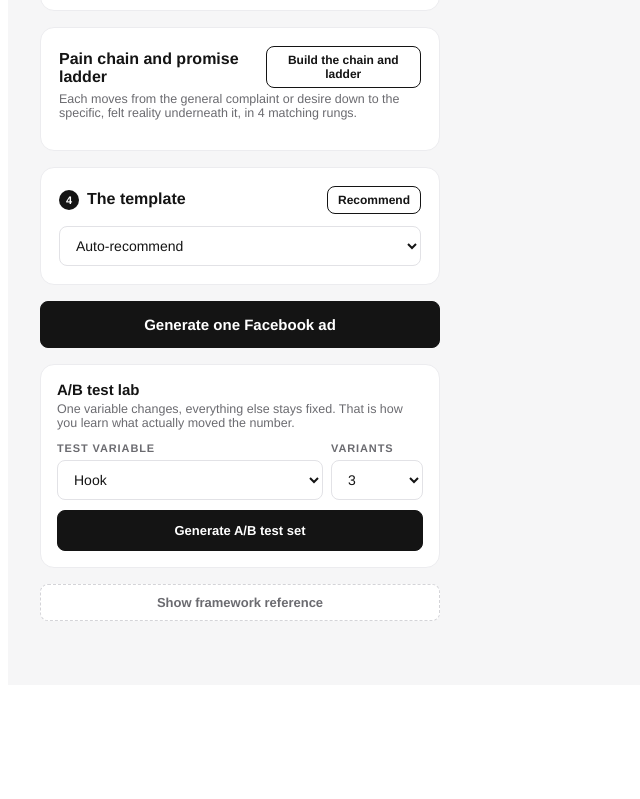
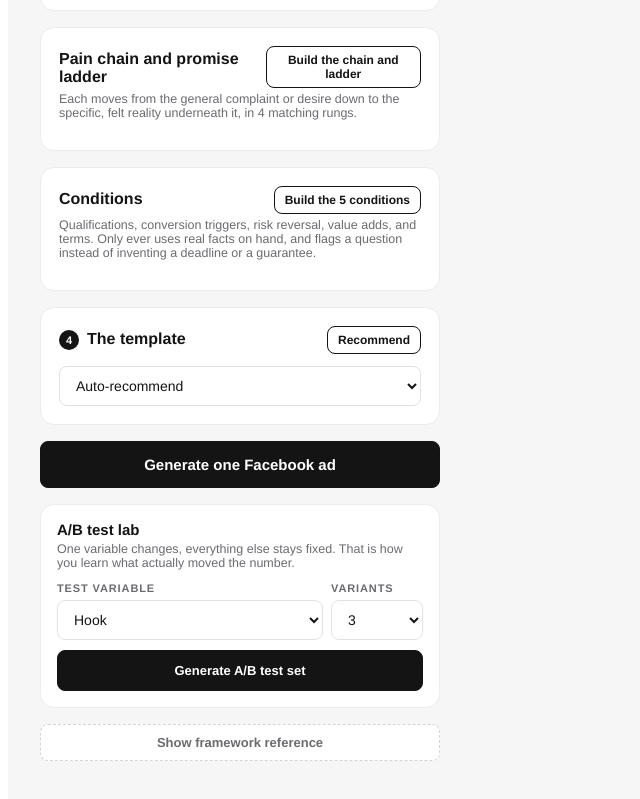
Before and after one commit to mariam741/anvil, a React (Vite) app: page / in a window 1280 px wide. Shown: the part 3186-3985 px from the top of the page, without its empty margins (0-640 px from the left). Before the commit the page ends 3879 px from the top, so only its background shows below. Built offline with nearby package versions, Linux system fonts and the light colour scheme.

Commit message:
Split Conditions into 5 named types with gap-flagging for ungrounded urgency and guarantees

```diff
--- a/src/App.jsx
+++ b/src/App.jsx
@@ -109,6 +109,18 @@ const LADDER_RUNGS = [
   { id: "life", label: "How it plays out in day-to-day life" },
   { id: "emotion", label: "The deep emotion underneath it" },
 ];
+// Conditions, the 5 named types. Two of these, triggers and riskReversal, are the
+// highest fabrication risk in the app: an invented deadline is fake scarcity, an
+// invented guarantee is a false claim. Each type must be grounded in a real fact
+// already on hand or explicitly flagged as a gap, never filled in with something
+// that sounds plausible.
+const CONDITIONS_TYPES = [
+  { id: "qualifications", name: "Qualifications", desc: "Who this is for, or who it is not for. Filters the lead before they book." },
+  { id: "triggers", name: "Conversion triggers", desc: "A real reason to act now: an actual deadline, seasonal window, or limited capacity. Never fake urgency or invented scarcity." },
+  { id: "riskReversal", name: "Risk reversal", desc: "Removes the downside of saying yes: a real guarantee, trial period, or reversible commitment." },
+  { id: "valueAdds", name: "Value adds", desc: "A real bonus or extra that is actually included with the offer." },
+  { id: "terms", name: "Terms and structures", desc: "The practical mechanics: cost structure, length of commitment, delivery timeline, cancellation." },
+];
 const CORPUS_CAP = 6000;
 const HL_MAX = 30, DESC_MAX = 90, PATH_MAX = 15;
 
@@ -309,6 +321,7 @@ export default function App() {
   const [antiConstraintNames, setAntiConstraintNames] = useState([]);
   const [painChain, setPainChain] = useState([]);
   const [promiseLadder, setPromiseLadder] = useState([]);
+  const [conditionsResult, setConditionsResult] = useState([]);
   const [templateId, setTemplateId] = useState("auto");
   const [recommended, setRecommended] = useState(null);
   const [testAxis, setTestAxis] = useState("Hook");
@@ -646,6 +659,36 @@ Return ONLY valid JSON, no fences: escape any quote marks inside a string as \",
       setPromiseLadder(Array.isArray(j.promiseLadder) ? j.promiseLadder.slice(0, 4) : []);
       markDone("ladder");
     } catch (e) { setError("Could not build the pain chain and promise ladder. " + ((e && e.message) || "Unknown error") + ". Try again, or fill Pain and Promise by hand."); }
+    finally { setBusy(""); }
+  }
+
+  async function buildConditions() {
+    setError("");
+    if (!intake.offer.trim()) { setError("Fill in the offer first. Conditions needs a real offer to wrap."); return; }
+    setBusy("conditions");
+    try {
+      const material = `OFFER: ${intake.offer}
+${isLeadGen ? `LEAD MAGNET (the free next step): ${intake.leadOffer || "(not given)"}` : "OBJECTIVE: direct sale"}
+PROOF ON HAND: ${JSON.stringify((avatar && avatar.proofTrusted) || (intake.proof ? [intake.proof] : []))}
+EXISTING CONDITIONS TEXT, IF ANY: ${blocks.Conditions || "(none)"}`;
+      const typesList = CONDITIONS_TYPES.map((t) => `${t.id}: ${t.name}, ${t.desc}`).join("\n");
+      const prompt =
+`You are a direct-response strategist writing the Conditions, the offer wrapper, in the Anvil framework.
+${material}
+${voiceLine()}${complianceLine()}
+
+For each of these 5 fixed types, using the id exactly as written, each type exactly once, no repeats and none skipped:
+${typesList}
+
+Hard rule regardless of voice: never invent a deadline, a limited quantity, a guarantee, a bonus, or a term that is not actually stated in the material above. No manufactured urgency and no fake scarcity of any kind, in any type, in any voice. If the material above genuinely supports a type, write one real, specific sentence for it and set gap to false. If it does not, set gap to true, leave text empty, and instead write a short, specific question in askFor naming exactly the real fact you would need to fill it in, for example asking what the actual refund policy is, or whether there is a real deadline or limited capacity.
+
+Return ONLY valid JSON, no fences: escape any quote marks inside a string as \", and never put a literal line break inside a string value.
+{"conditions":[{"typeId":"one of the 5 ids above","text":"the real, specific sentence, or empty if gap is true","gap":false,"askFor":"the specific question to ask, or empty if gap is false"}]}`;
+      const out = await callClaude(prompt, 1800);
+      const j = parseJSON(out);
+      setConditionsResult(Array.isArray(j.conditions) ? j.conditions.slice(0, 5) : []);
+      markDone("conditions");
+    } catch (e) { setError("Could not build the conditions. " + ((e && e.message) || "Unknown error") + ". Try again, or fill the Conditions block by hand."); }
     finally { setBusy(""); }
   }
 
@@ -1293,6 +1336,30 @@ Return ONLY JSON, no fences:
             </section>
 
             <section style={card}>
+              <div style={{ display: "flex", justifyContent: "space-between", alignItems: "baseline", marginBottom: 4 }}>
+                <h2 style={{ margin: 0, fontSize: 16, fontWeight: 800 }}>Conditions</h2>
+                <button style={btnState("conditions", { ...btnGhost, padding: "6px 10px", fontSize: 12 })} onClick={buildConditions} disabled={busy === "conditions"}>{busy === "conditions" ? <><Spinner /> Wrapping the offer</> : "Build the 5 conditions"}</button>
+              </div>
+              <p style={{ margin: "0 0 12px", fontSize: 12.5, color: "#6b6b70" }}>Qualifications, conversion triggers, risk reversal, value adds, and terms. Only ever uses real facts on hand, and flags a question instead of inventing a deadline or a guarantee.</p>
+              {conditionsResult.length > 0 && conditionsResult.map((c, i) => {
+                const type = CONDITIONS_TYPES.find((t) => t.id === c.typeId);
+                return (
+                  <div key={i} style={{ borderTop: i > 0 ? "1px solid #f0f0f2" : "none", paddingTop: i > 0 ? 10 : 0, marginTop: i > 0 ? 10 : 0 }}>
+                    <div style={{ marginBottom: 4 }}><Chip text={type ? type.name : c.typeId} color={BLOCKS.Conditions.color} /></div>
+                    {c.gap ? (
+                      <div style={{ fontSize: 12.5, color: "#7A0E12", fontStyle: "italic" }}>{c.askFor || "Nothing on hand supports this type yet."}</div>
+                    ) : (
+                      <>
+                        <div style={{ fontSize: 13, color: "#1f1f22", marginBottom: 6 }}>{c.text}</div>
+                        <button style={{ ...btnGhost, padding: "5px 10px", fontSize: 12 }} onClick={() => setBlock("Conditions", [blocks.Conditions, c.text].filter(Boolean).join(" "))}>Add to Conditions block</button>
+                      </>
+                    )}
+                  </div>
+                );
+              })}
+            </section>
+
+            <section style={card}>
               <div style={{ display: "flex", justifyContent: "space-between", alignItems: "baseline", marginBottom: 12 }}>
                 <h2 style={{ margin: 0, fontSize: 16, fontWeight: 800 }}>{step(4)}The template</h2>
                 <button style={btnState("recommend", { ...btnGhost, padding: "6px 10px", fontSize: 12 })} onClick={recommendTemplate} disabled={busy === "recommend"}>{busy === "recommend" ? <><Spinner /> Matching</> : "Recommend"}</button>
```
